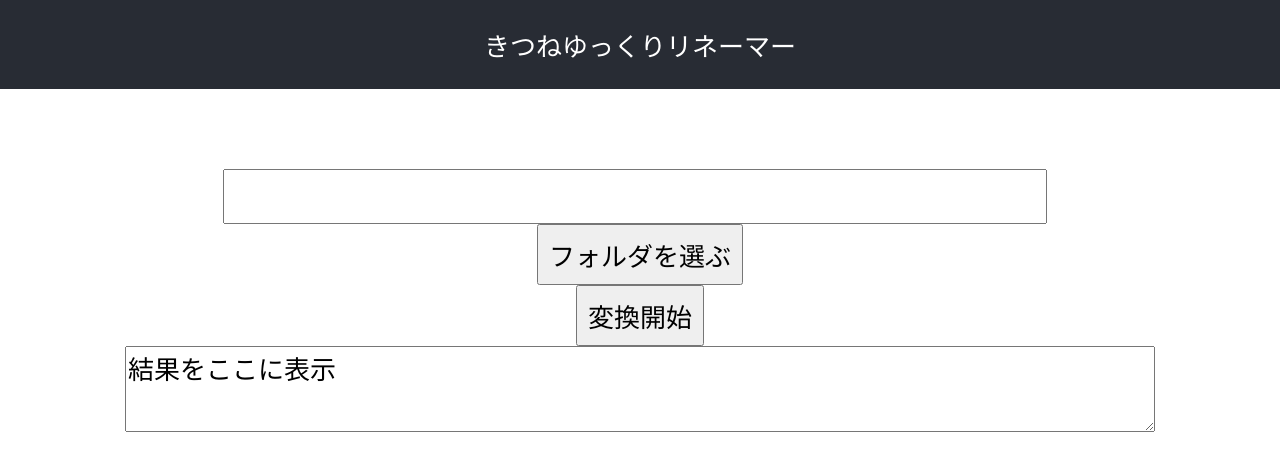
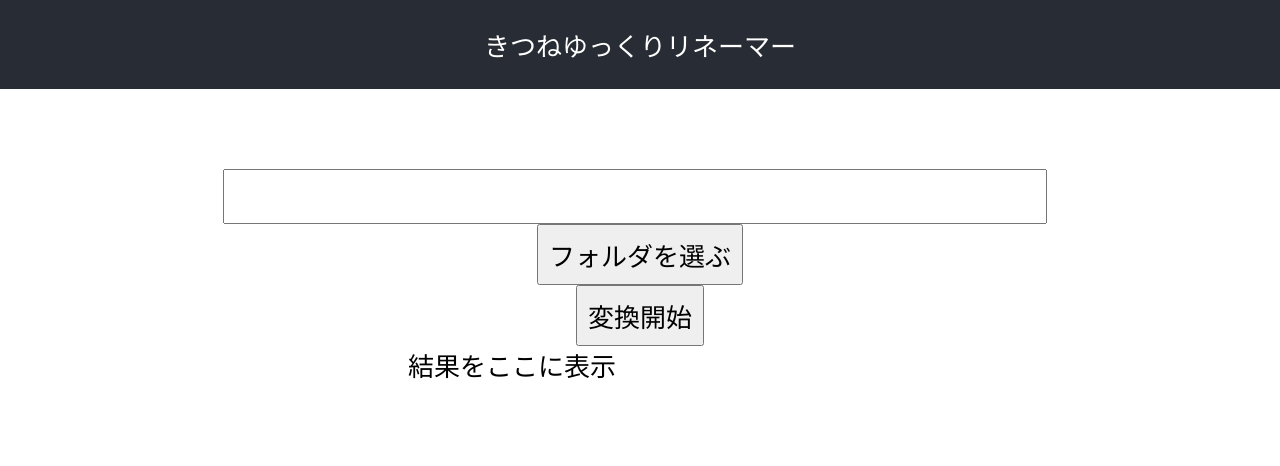
Before and after one commit to ArcCosine/KitsuneYukkuriRenamer, a React (Vite) app: page / in a window 1280 px wide. Shown: the top 466 px of the page. Built offline with nearby package versions, Linux system fonts and the light colour scheme.

Commit message:
[Update] Update result code.

```diff
--- a/src/App.tsx
+++ b/src/App.tsx
@@ -3,17 +3,19 @@ import "./App.css";
 import "./Result.css";
 
 function App() {
-    const [result,setResult] = useState('結果をここに表示')
+    const [resultValue,setResultValue] = useState('結果をここに表示')
+    const [folderPath,setFolderPath] = useState('');
 
     const handleOpenFolder = async ()=>{
-        const folderPath = await window.api.selectFolder();
-        document.getElementById("folderPath").value = folderPath;
+        const selectFolder = await window.api.selectFolder();
+        setFolderPath(selectFolder.toString());
+        setResultValue("結果をここに表示");
     };
 
     const handleTranslate = async ()=>{
-        const folderPath = document.getElementById("folderPath").value;
+        setResultValue("変換開始");
         const results = await window.api.fileRename(folderPath);
-        setResult(results);
+        setResultValue("変換完了");
     };
 
     return (
@@ -22,16 +24,14 @@ function App() {
                 <p>きつねゆっくりリネーマー</p>
             </header>
             <div>
-                <input type="text" value="" id="folderPath" readOnly/>
+                <input type="text" value={folderPath} id="folderPath" readOnly/>
                 </div>
                 <div>
                 <button type="button" onClick={handleOpenFolder}>フォルダを選ぶ</button>
                 </div>
                 <div>
                 <button type="button" onClick={handleTranslate}>変換開始</button>
-                <div className="Result">
-                    <textarea>{result}</textarea>
-                </div>
+                <div className="Result">{resultValue}</div>
             </div>
         </div>
     );
--- a/src/Result.css
+++ b/src/Result.css
@@ -1,8 +1,5 @@
 .Result {
   text-align: center;
-}
-
-textarea {
   font-size: calc(10px + 2vmin);
   width: 80vw;
   height: 10vh;
```
Also changed, not shown: src/getFileList.ts (deleted, +0 -13 lines).
